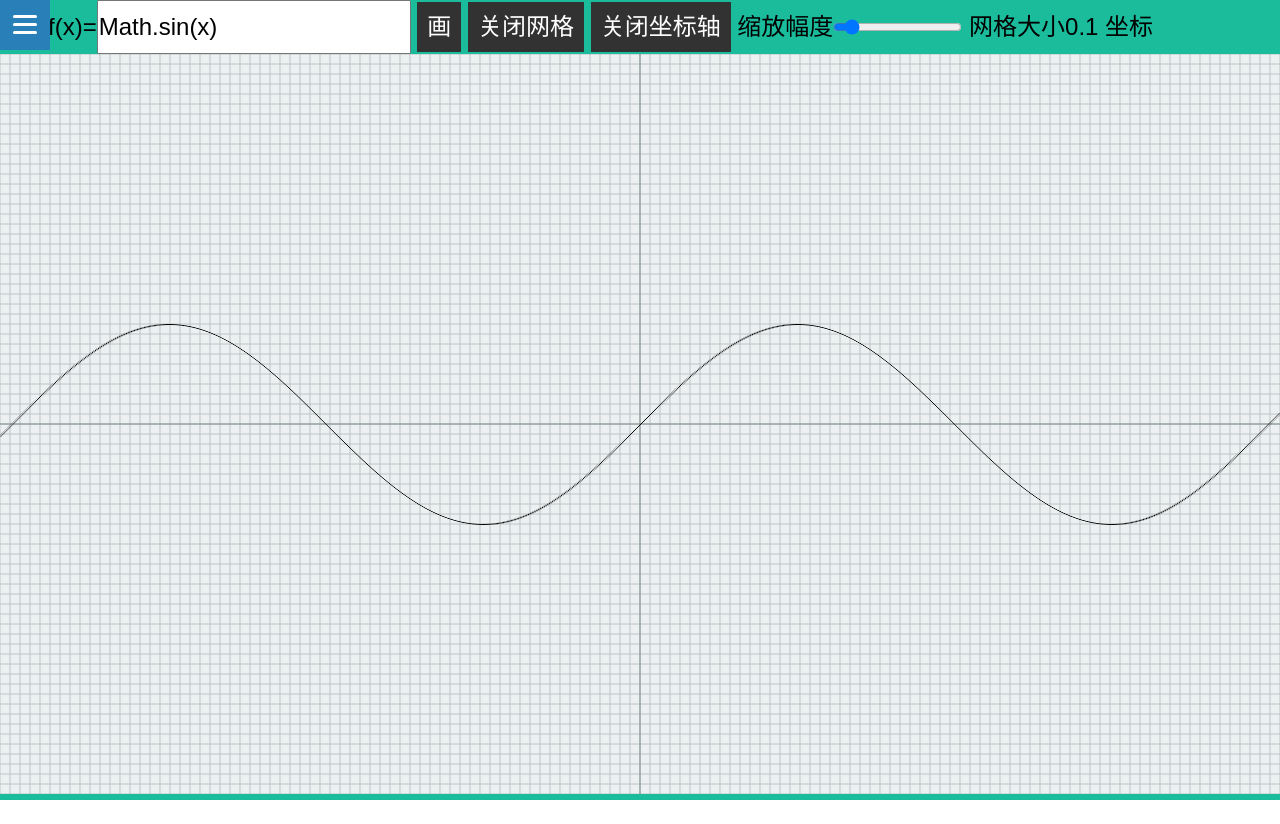
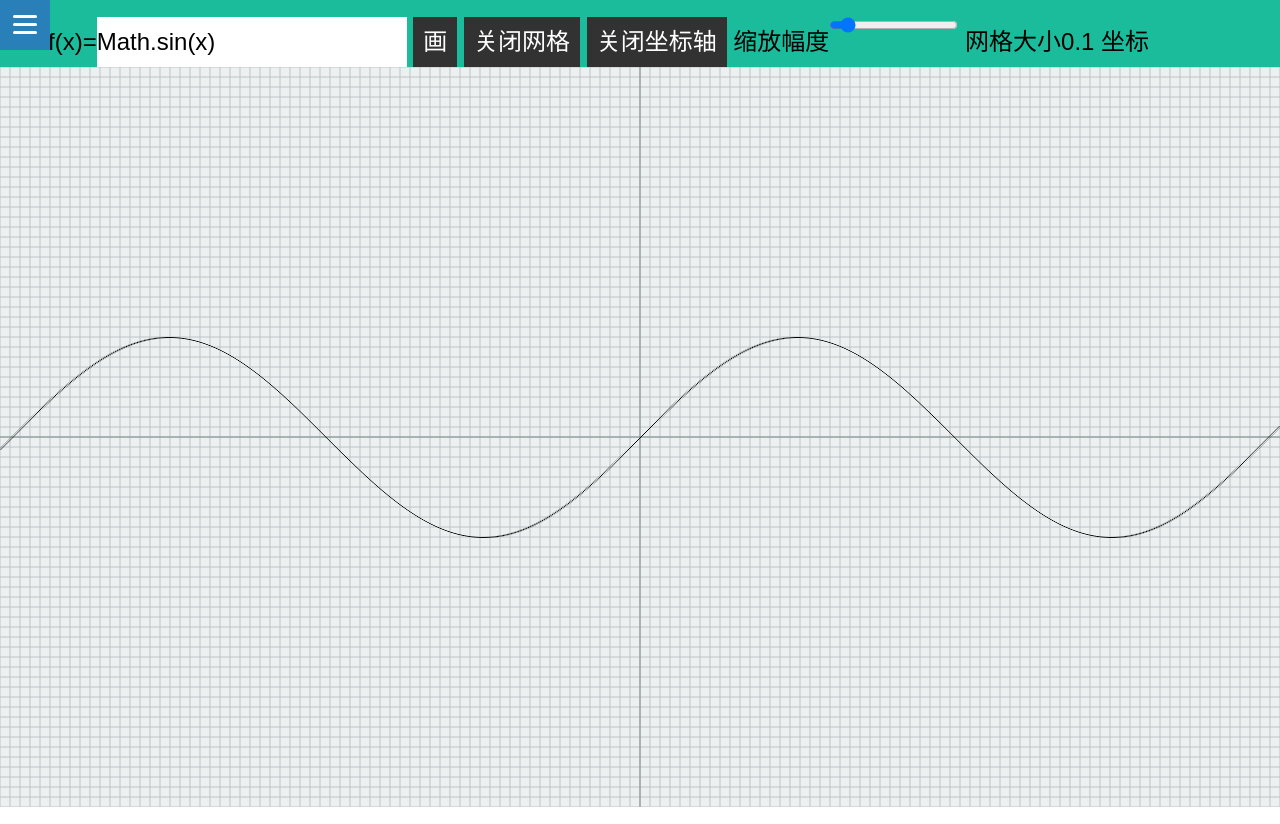
Before and after one commit to vivaxy/vivaxy.github.io, a plain HTML site: page p/fx/fx.html in a window 1280 px wide. Drawn offline with Linux system fonts and the light colour scheme.

Commit message:
Update stylesheet.css

```diff
--- a/css/stylesheet.css
+++ b/css/stylesheet.css
@@ -18,6 +18,8 @@ input {
 	font-weight: 100;
 	padding: 0px;
 	margin: 0;
+	height: 50px;
+	border: 0px;
 }
 .button {
 	background-color: rgba(50, 50, 50, 1);
```
